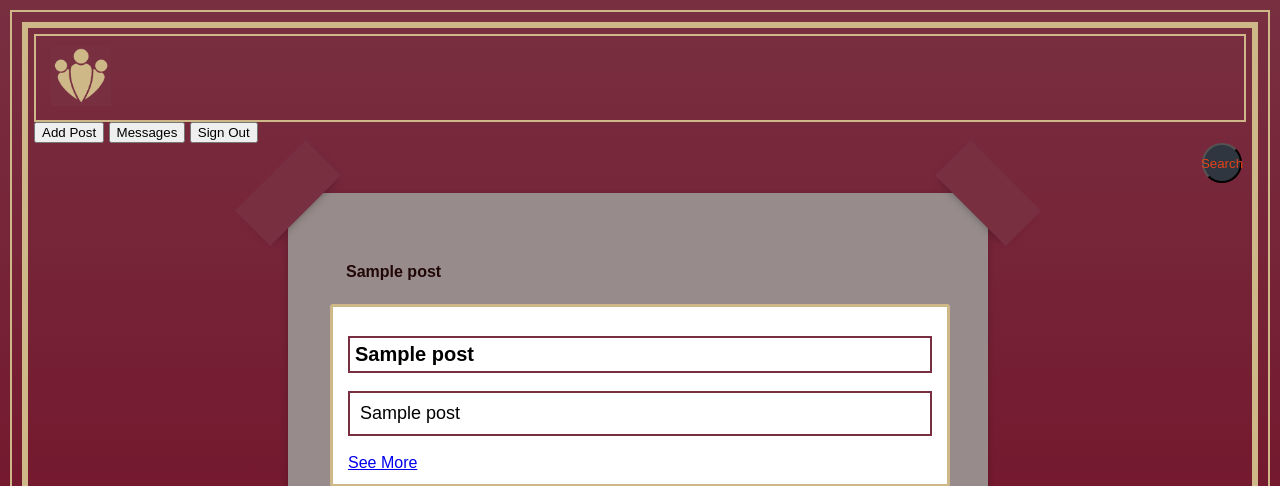
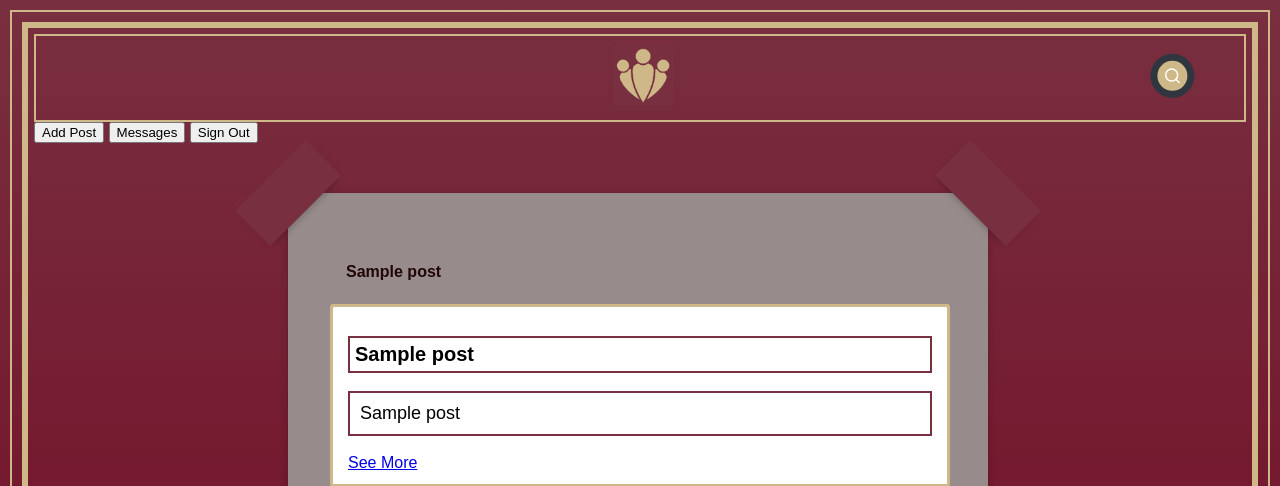
Before and after one commit to Yoti72/AskANole, a Flask app: template templates/MainPage.html in a window 1280 px wide. Shown: the top 486 px of the page. Run offline with Flask 3, Linux system fonts and the light colour scheme; the template is opened without the code that fills it: most values are stand-ins (such as "Sample title", 1, 10 or a date in 2020).

Commit message:
Update MainPageIVstyle.css and MainPage.html

```diff
--- a/static/MainPageIVstyle.css
+++ b/static/MainPageIVstyle.css
@@ -29,8 +29,7 @@ h2 {
 	font-size: 20px;
 }
 
-h3
-{
+h3 {
 	border: 2px solid #782F40;
 	font-weight: normal;
 	padding: 10px;
@@ -57,13 +56,13 @@ h3
 .inner-border {
 	position: relative;
 	border: 2px solid #CEB888;
-	min-height: 100%;
+	min-height: max-content;
 	min-width: 100%;
 	margin: auto;
 }
 
 .logo {
-	text-align: left;
+	text-align: center;
 	margin: 10px;
 	margin-left: 15px;
 }
@@ -73,58 +72,57 @@ h3
 	height: 60px;
 }
 
-search-bar {
-	position: absolute;
-	top: 50%;
-	left: 50%;
-	transform: translate(-50%, -50%);
+
+.search-bar {
+	top: 45px;
+	right: 90px;
+	position: fixed;
+	transform: translate(10%, 20%);
 	background: #2f3640;
-	height: 40px;
 	border-radius: 40px;
-	padding: 10px;
-  }
+	height: 30px;
+	padding: 7px;
+}
 
-  .search-bar:hover > .search-bar-txt {
+.search-bar-btn {
+	border: none;
+	background: #CEB888;
+	border-radius: 50%;
+	float: right;
+	display: flex;
+	width: 30px;
+	height: 30px;
+	justify-content: center;
+	align-items: center;
+	outline: none;
+	transition: 0.6s;
+	font-weight: bold;
+	color: #FFFFFF;
+}
+
+.search-bar-txt {
+	background: none;
+	border: none;
+	outline: none;
+	padding: 0px;
+	font-size: 16px;
+	transition: 0.6s;
+	color: crimson;
+	font-weight: bold;
+	line-height: 30px;
+	width: 0px;
+}
+
+.search-bar:hover .search-bar-txt {
 	width: 240px;
 	padding: 0 6px;
-  }
+}
 
-  .search-bar:hover > .search-bar-btn {
-	background: azure;
-	color: black;
-  }
-
-  .search-bar-btn {
-	color: #e84118;
-	float: right;
-	width: 40px;
-	height: 40px;
-	border-radius: 50%;
-	background: #2f3640;
-	display: flex;
-	justify-content: center;
-	align-items: center;
-	transition: 0.4s;
-	cursor: pointer;
-  }
-
-  .search-bar-btn > i {
-	font-size-adjust: 30px;
-  }
-
-  .search-bar-txt {
-	border: none;
-	background: none;
-	outline: none;
-	float: left;
-	padding: 0;
-	color: azure;
-	font-size: 16px;
-	transition: 0.4s;
-	line-height: 40px;
-	width: 0px;
-	font-weight: bold;
-  }
+.search-bar:hover .search-bar-btn {
+	background: crimson;
+	color: #FFFFFF;
+	box-shadow: 0px 5px 20px 0px crimson;
+}
 
 .corners {
 	background: #978b8b;
--- a/templates/MainPage.html
+++ b/templates/MainPage.html
@@ -18,6 +18,20 @@
             <div class="mid-border">
                 <div class="inner-border">
                     <div class="logo"><img src="/static/Ask-A-Nole-Logo-Compact.png" /></div>
+                    <div class="search-bar">
+                        <form method="POST" action="/search">
+                            <input class="search-bar-txt" type="text" placeholder="Search..." name="searched">
+                            <button class="search-bar-btn" type="submit"><svg xmlns="http://www.w3.org/2000/svg" width="24" height="24" viewBox="0 0 24 24"
+                                fill="none" stroke="currentColor" stroke-width="2" stroke-linecap="round"
+                                stroke-linejoin="round" class="feather feather-search">
+                                <circle cx="11" cy="11" r="8"></circle>
+                                <line x1="21" y1="21" x2="16.65" y2="16.65"></line>
+                            </svg></button>
+                        </form>
+
+                    </div>
+
+
                 </div>
 
                 <div class="header">
@@ -26,13 +40,6 @@
                         <a href="/messages"><button type="button">Messages</button></a>
                         <a href="/"><button type="button">Sign Out</button></a>
                     </div>
-                </div>
-
-                <div class="search-bar">
-                    <form method="POST" action="/search">
-                        <input class="search-bar-txt" type="text" name="" placeholder="Search..." name="searched">
-                        <button class="search-bar-btn" type="submit">Search</button>
-                    </form>
                 </div>
 
                 <div class="corners">
```
